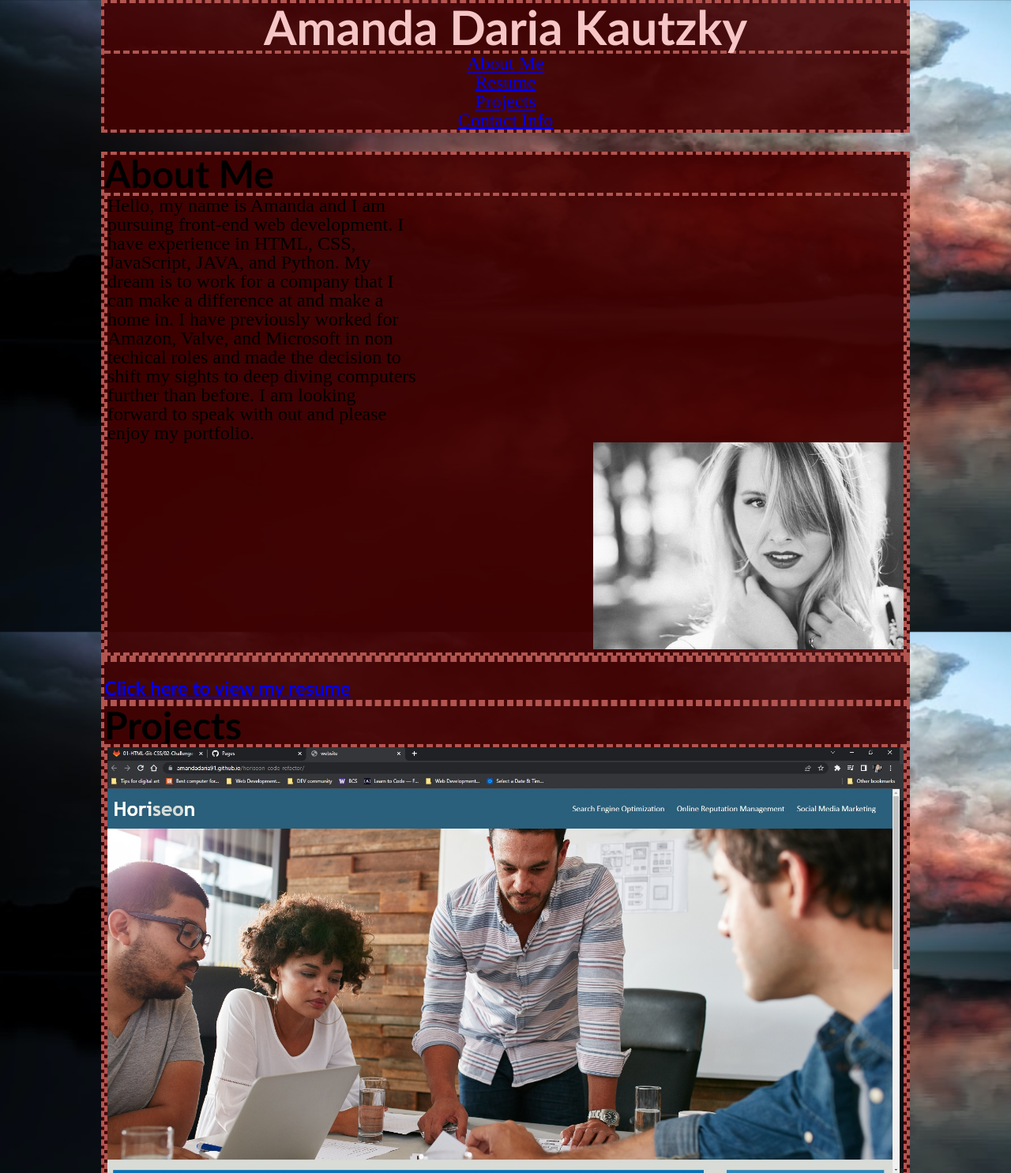
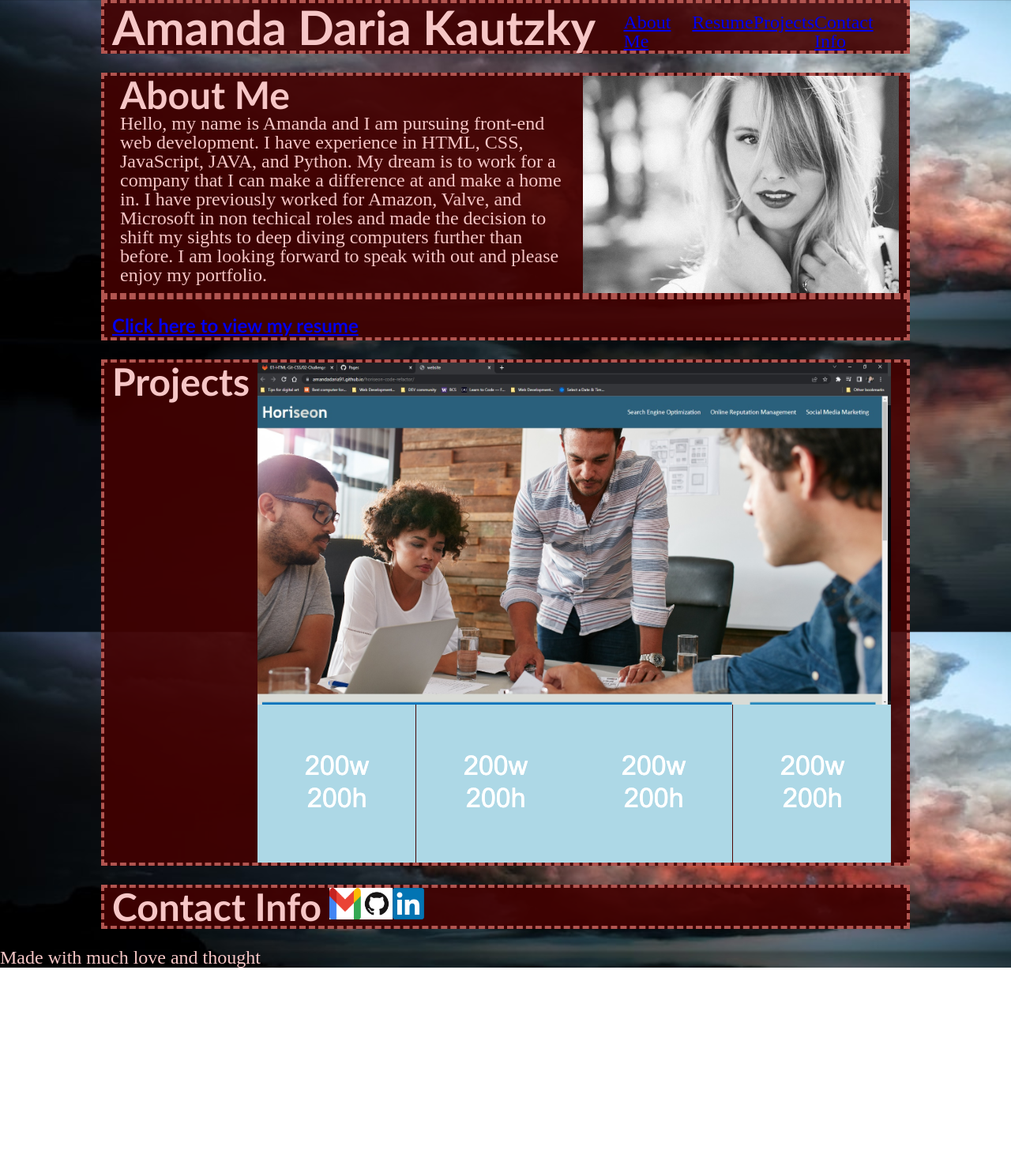
Before and after one commit to AmandaDaria91/amanda-daria-portfolio, a plain HTML site: page index.html in a window 1280 px wide. Shown: the top 1485 px of the page at 79% size. After the commit the page ends 1225 px from the top, so only its background shows below. Drawn offline with Linux system fonts and the light colour scheme.

Commit message:
layout updated

```diff
--- a/assets/css/style.css
+++ b/assets/css/style.css
@@ -5,77 +5,82 @@
     border: 4px dashed #b25550;
     width: 80%;
     margin: auto;
-    text-align: center;
+    display: flex;
+    justify-content: space-between;
+    align-items: flex-end;
+    padding: 0px 10px;
 }
 
 h1 {
     font-size: 60px;
     font-family:'Trebuchet MS', 'Lucida Sans Unicode', 'Lucida Grande', 'Lucida Sans', Arial, sans-serif;
-    border-bottom: 4px dashed #b25550;
 }
 
 body {
-    text-align: center;
     background-image: url('../images/photo-1493243350443-9e3048ce7288.jpg');
     background-size: cover;
-    color: ##f6c6c6;
+    color: #f6c6c6;
 }
 
 /* TODO: Figure out layout
 Adjust content to be on single line
 adjust nav/contact info logos to row */
 
+nav {
+    flex-basis: 35%;
+}
+
+nav ul {
+    display: flex;
+    justify-content: space-between;
+}
+
 .container {
-    color: ##f6c6c6;
+    color: #f6c6c6;
     background-color: #430000e6;
     border: 4px dashed #b25550;
     width: 80%;
-    /* margin: auto; */
-    display: inline-block;
+    margin: auto;
+    display: flex;
+    padding: 0px 10px;
 }
 
 h2 {
     text-align: left;
     font-size: 48px;
     font-family:'Trebuchet MS', 'Lucida Sans Unicode', 'Lucida Grande', 'Lucida Sans', Arial, sans-serif;
-    /* border-right: 4px dashed #b25550; */
-    width: 49%;
-}
-
-
-.container div {
-    display: inline-block;
-    /* border: 4px dashed #b25550; */
-    text-align: right;
 }
 
 .content p {
+
     text-align: left;
-    width: 39%;
 }
 
 .content img {
-    text-align: right;
-    width: 39%;
+    /* width: 39%; */
 }
 .content {
-    border: 4px dashed #b25550;
-    display: inline-block;
+    /* border: 4px dashed #b25550; */
+    display: flex;
+    flex-direction: column;
+    padding: 0px 10px;
+}
+
+#project-layout {
+    display: flex;
+    /* padding: 0px 10px; */
+    justify-content: space-between;
 }
 
 .content ul {
-    flex-wrap: wrap;
-    flex-drection: row;
+    display: flex;
+    justify-content: space-between;
 }
 
 /* TODO:add text overlay of work */
 
 /* add responsive layout */
 
-img {
-    width: 100%;
-    height: 100%;
-}
 
 #feature {
     width: 100%;
--- a/index.html
+++ b/index.html
@@ -40,12 +40,12 @@
         <!-- Main content -->
         <main>
             <section id="about-me" class="container">
-                <h2>About Me</h2>
                 <div class="content">
+                    <h2>About Me</h2>
                     <p>Hello, my name is Amanda and I am pursuing front-end web development. I have experience in HTML, CSS, JavaScript, JAVA, and Python. My dream is to work for a company that I can make a difference at and make a home in. I have previously worked for Amazon, Valve, and Microsoft in non techical roles and made the decision to shift my sights to deep diving computers further than before. I am looking forward to speak with out and please enjoy my portfolio.</p>
-                    <img src="assets/images/resized-portfolio.png" alt="A picture of Amanda Daria Kautzky" width="400" height="275">
                 </div>
-                <br>
+
+                <img src="assets/images/resized-portfolio.png" alt="A picture of Amanda Daria Kautzky" width="400" height="275">
             </section>
 
 
@@ -61,15 +61,15 @@
                     <a href="https://amandadaria91.github.io/horiseon-code-refactor/" target="_blank">
                         <img src="assets/images/horiseon-screenshot-1.jpg" alt="placeholder img" id="feature">
                     </a>
-                    <br>
+                    <div id="project-layout">
+                        <img src="assets/images/image-1.png" alt="placeholder img">
 
-                    <img src="assets/images/image-1.png" alt="placeholder img">
+                        <img src="assets/images/image-1.png" alt="placeholder img">
 
-                    <img src="assets/images/image-1.png" alt="placeholder img">
+                        <img src="assets/images/image-1.png" alt="placeholder img">
 
-                    <img src="assets/images/image-1.png" alt="placeholder img">
-
-                    <img src="assets/images/image-1.png" alt="placeholder img">
+                        <img src="assets/images/image-1.png" alt="placeholder img">
+                    </div>
                 </div>
 
             </section>
@@ -77,7 +77,6 @@
 
             <section id="contact-info" class="container">
                 <h2>Contact Info</h2>
-
                 <div class="content">
                     <ul>
                         <!-- mailto: is used for url in order for users to send an email to the specified address -->
```
Also changed, not shown: 1 other file.
